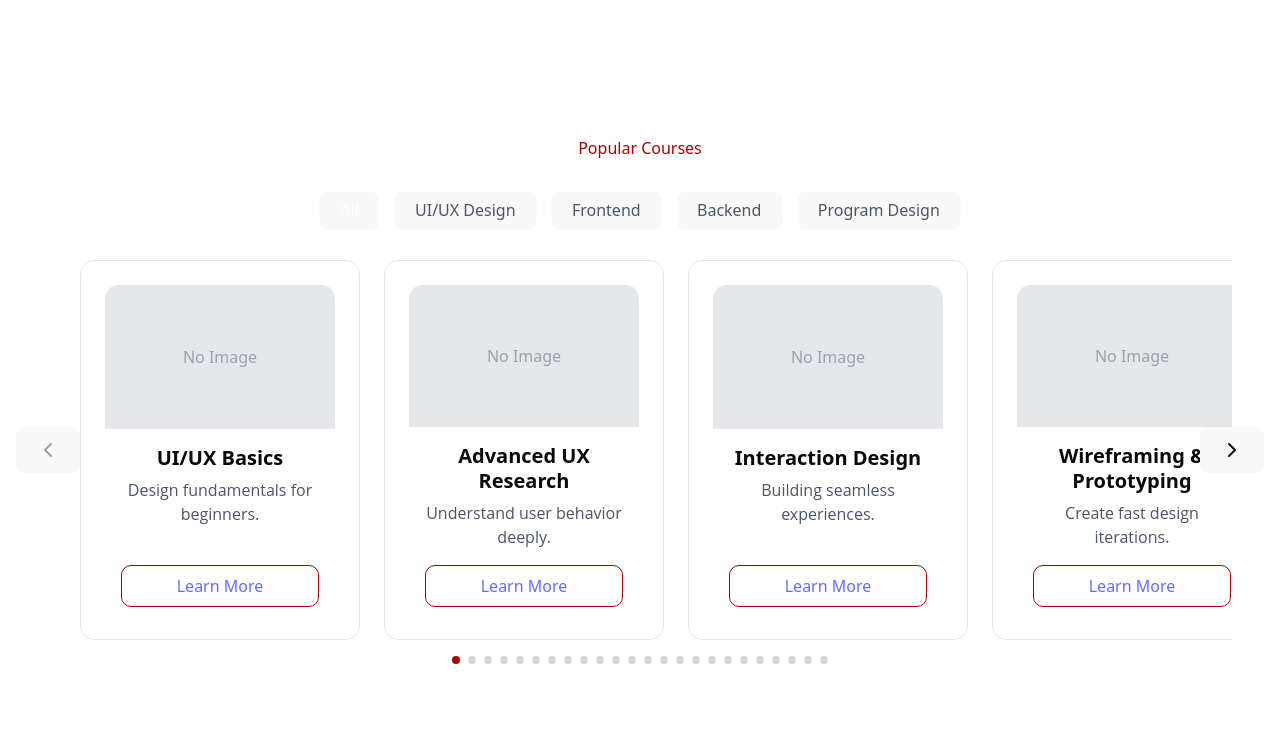
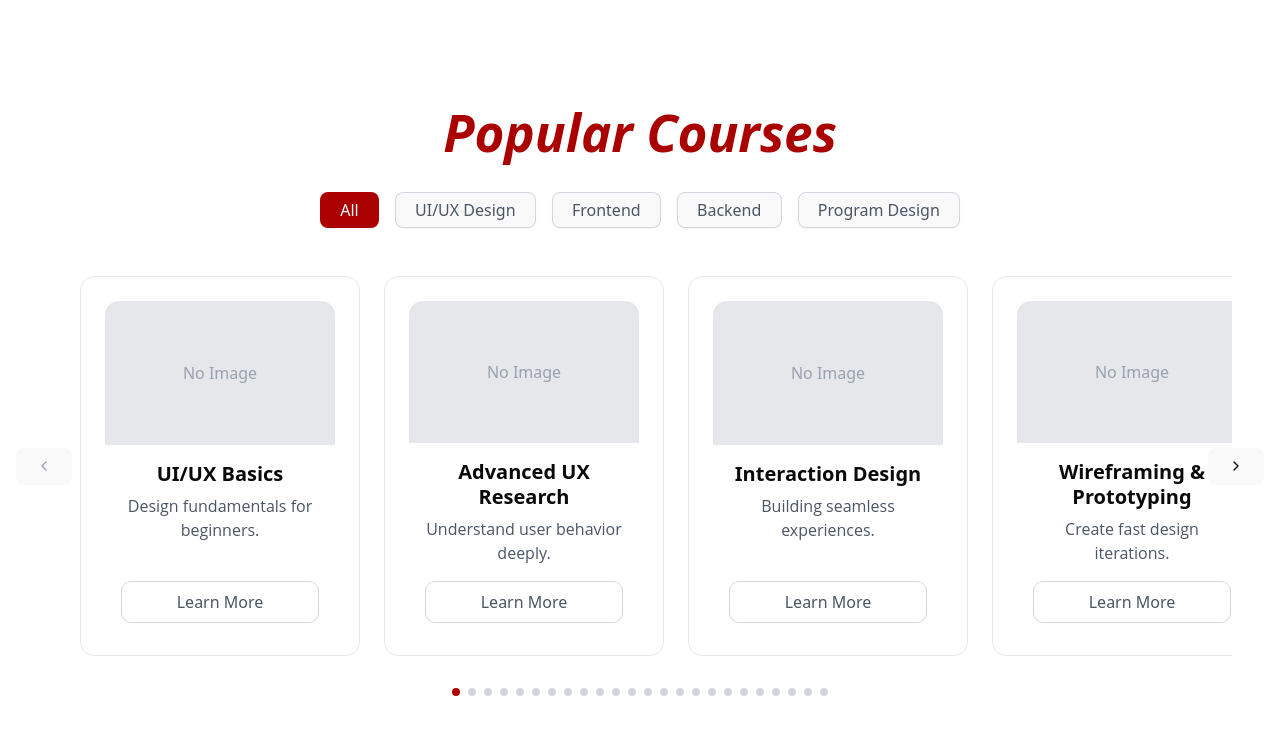
Before and after one commit to thmthu/skill-swap, a React (Vite) app in the folder frontend/: page / in a window 1280 px wide. Shown: the top 734 px of the page. Built offline with nearby package versions, Linux system fonts and the light colour scheme.

Commit message:
refractor: fix button and carousel and CourseCard
- Fix button hover and focus states in filter component
- Update CourseCard button text color on hover
- Implement keen-slider for improved carousel functionality

```diff
--- a/frontend/package.json
+++ b/frontend/package.json
@@ -15,6 +15,7 @@
     "@tailwindcss/vite": "^4.1.4",
     "class-variance-authority": "^0.7.1",
     "clsx": "^2.1.1",
+    "keen-slider": "^6.8.6",
     "lucide-react": "^0.503.0",
     "react": "^19.0.0",
     "react-dom": "^19.0.0",
--- a/frontend/src/components/Carousel.jsx
+++ b/frontend/src/components/Carousel.jsx
@@ -47,7 +47,7 @@ export function CourseCarousel({ courses }) {
   return (
     <div className="relative flex flex-col items-center">
       {/* Carousel Row */}
-      <div className="w-full relative flex items-center">
+      <div className="w-full h-full relative flex items-center">
         {/* Left Button */}
         <button
           onClick={() => scroll("left")}
@@ -56,13 +56,13 @@ export function CourseCarousel({ courses }) {
                      ${canScrollLeft ? "bg-white hover:bg-primary hover:text-white" : "bg-gray-100 text-gray-400 cursor-not-allowed"}
                      hidden md:block`}
         >
-          <ChevronLeft className="h-6 w-6" />
+          <ChevronLeft className="h-4 w-4" />
         </button>
 
         {/* Carousel */}
         <div
           ref={scrollContainerRef}
-          className="flex gap-6 overflow-x-auto no-scrollbar px-8"
+          className="flex gap-6 overflow-x-auto no-scrollbar px-8 py-4"
           style={{ scrollbarWidth: "none" }}
         >
           {courses.map((course, idx) => (
@@ -80,7 +80,7 @@ export function CourseCarousel({ courses }) {
                      ${canScrollRight ? "bg-white hover:bg-primary hover:text-white" : "bg-gray-100 text-gray-400 cursor-not-allowed"}
                      hidden md:block`}
         >
-          <ChevronRight className="h-6 w-6" />
+          <ChevronRight className="h-4 w-4" />
         </button>
       </div>
       {/* Carousel Dots */}
--- a/frontend/src/components/CourseCard.jsx
+++ b/frontend/src/components/CourseCard.jsx
@@ -1,48 +1,10 @@
 import { Card, CardContent, CardTitle, CardFooter } from "../components/ui/card";
-
-
-// export function CourseCard({ title, description, image, url }) {
-//   return (
-//     <Card
-//       className="w-full max-w-xs flex-shrink-0 h-[360px] flex flex-col justify-between hover:ring-2 hover:ring-primary transition"
-//       elevation="md"
-//       padding="md"
-//       hoverable
-//     >
-//       {image ? (
-//         <img src={image} alt={title} className="w-full h-40 object-cover rounded-t-xl" loading="lazy" />
-//       ) : (
-//         <div className="w-full h-40 bg-gray-200 rounded-t-xl flex items-center justify-center text-gray-400">
-//           No Image
-//         </div>
-//       )}
-//       <CardContent className="flex flex-col flex-1 justify-start mt-4 space-y-3">
-//         <CardTitle className="text-h3 font-heading">{title}</CardTitle>
-//         <p className="text-body2 font-body text-gray-600">{description}</p>
-//       </CardContent>
-//       <CardFooter>
-//         <a
-//           href={url}
-//           target="_blank"
-//           rel="noopener noreferrer"
-//           className="w-full"
-//         >
-//           <button
-//             className="w-full bg-primary text-white py-2 rounded-lg font-semibold hover:bg-primary-medium transition-colors duration-200"
-//           >
-//             Learn More
-//           </button>
-//         </a>
-//       </CardFooter>
-//     </Card>
-//   );
-// }
 
 export function CourseCard({ title, description, image, url }) {
   return (
     <Card
       className="w-full max-w-[300px] flex flex-col h-[380px] justify-between overflow-hidden border border-gray-200
-                 transition-transform duration-300 hover:scale-105 hover:border-primary"
+                 transition-transform duration-300 hover:scale-105 hover:border-gray-300"
       elevation="none"
       padding="md"
       hoverable={false}
@@ -72,7 +34,7 @@ export function CourseCard({ title, description, image, url }) {
             href={url}
             target="_blank"
             rel="noopener noreferrer"
-            className="w-full text-center text-primary font-semibold py-2 border border-primary rounded-lg hover:bg-primary hover:text-white transition-colors"
+            className="w-full text-center !text-gray-600 font-semibold py-2 border border-gray-300 rounded-lg hover:!bg-primary hover:!text-white transition-colors"
           >
             Learn More
           </a>
--- a/frontend/src/components/filter.jsx
+++ b/frontend/src/components/filter.jsx
@@ -6,10 +6,11 @@ export function CategoryFilter({ categories, selected, onSelect }) {
       {categories.map((cat) => (
         <Button
           key={cat}
-          className={`transition-colors ${
+          variant="secondary"
+          className={`!transition-colors font-heading focus:!outline-none focus:!ring-0 ${
             selected === cat
-              ? "bg-primary text-white hover:bg-primary-dark"
-              : "border border-gray-300 text-gray-600 hover:bg-primary-light hover:text-white"
+              ? "!bg-primary !text-white hover:!bg-primary-light"
+              : "!border-gray-300 !text-gray-600 hover:!bg-gray-100"
           }`}
           onClick={() => onSelect(cat)}
         >
--- a/frontend/src/pages/public/Resources/page.jsx
+++ b/frontend/src/pages/public/Resources/page.jsx
@@ -61,7 +61,7 @@ export default function CoursesPage() {
 
   return (
     <div className="container mx-auto px-4 py-10">
-      <h2 className="text-h2 font-heading text-primary text-center mb-8">Popular Courses</h2>
+      <h1 className="italic font-heading text-primary text-center mb-8 font-bold">Popular Courses</h1>
 
       <CategoryFilter
         categories={categories}
```
Also changed, not shown: 1 other file (tests, documents, lock files or other folders).
